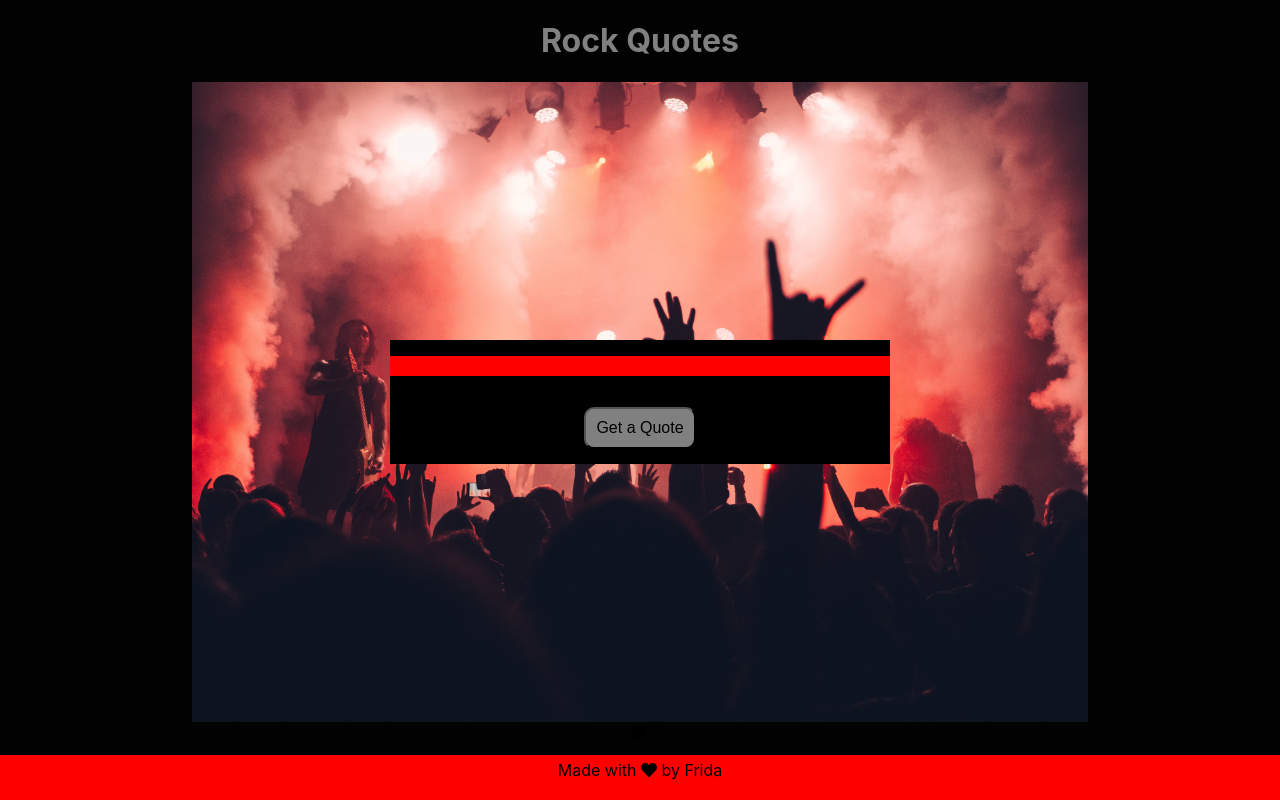
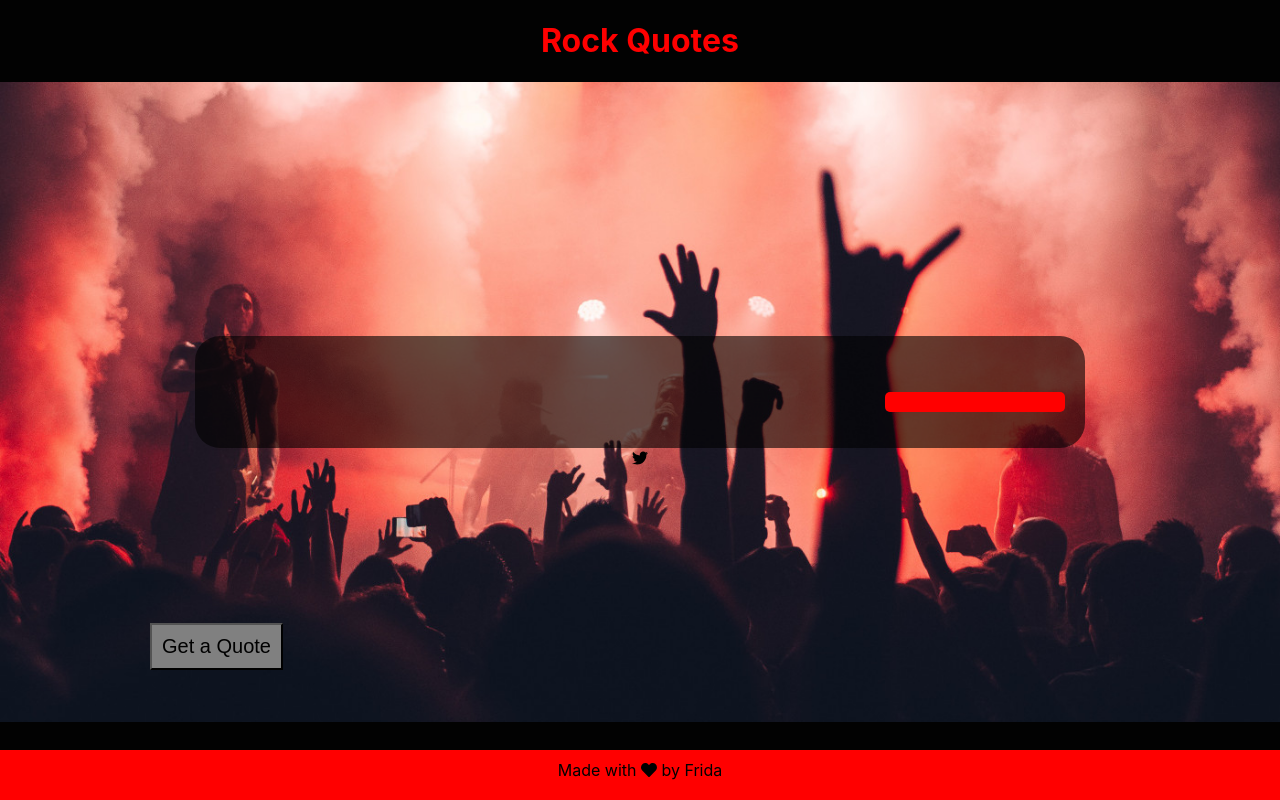
Before and after one commit to fridavbg/MetalQuoteGenerator, a React (Create React App) app: page / in a window 1280 px wide. Built offline with nearby package versions, Linux system fonts and the light colour scheme; no server answers.

Commit message:
Button is fixed

```diff
--- a/src/App.css
+++ b/src/App.css
@@ -10,7 +10,7 @@
 }
 
 h1 {
-  color: grey;
+  color: red;
 }
 
 #background-image {
@@ -18,7 +18,7 @@ h1 {
   background-image: url(./images/backgroundImage1.jpeg);
   background-position: center;
   background-repeat: no-repeat;
-  background-size: contain;
+  background-size: cover;
   min-height: 80vh;
   /* centering */
   display: grid;
@@ -26,39 +26,45 @@ h1 {
   justify-content: center;
 }
 
-#quote-box {
-  background-color: black;
+#quote {
+  background-color: rgb(0, 0, 0, 60%);
+  padding: 20px;
+  width: 850px;
+  height: 50%;
+  border-radius: 25px;
+  overflow: hidden;
 }
 
 #text {
   color: white;
+  font-size: 20px;
   /* text to stay witihin its div */
   white-space: wrap;
-  width: 60vh;
   text-overflow: clip;
-  margin: 10px;
 }
 
 #author {
   font-size: 16px;
   color: black;
   background-color: red;
+  padding: 10px;
+  width: 20vh;
+  border-radius: 5px;
   /* position */
-  padding: 10px;
+  float: right;
 }
 
 #new-quote {
   /* button style */
   background-color: gray;
-  border-radius: 10px;
   color: black;
-  margin: 15px;
   padding: 10px;
   font-family: Arial, Helvetica, sans-serif;
-  font-size: 16px;
-  text-decoration: none;
-  /* position */
-  min-width: 1px;
+  font-size: 20px;
+  /* make that button stay */
+  position: fixed;
+  left: 150px;
+  bottom: 130px;
 }
 
 #footer {
@@ -66,7 +72,7 @@ h1 {
   color: black;
   width: 100%;
   text-align: center;
-  padding-top: 5px;
+  padding-top: 10px;
   position: fixed;
   bottom: 0;
   height: 5%;
--- a/src/Components/QuoteBox.js
+++ b/src/Components/QuoteBox.js
@@ -33,8 +33,9 @@ class QuoteBox extends Component {
     return (
       <div>
         <div id="background-image">
+          <div class="quote-box">
             {/* Quote with author text */}
-          <div id="quote-box">
+            <div id="quote">
               <p id="text">{this.state.quote}</p>
               <p id="author">{this.state.author}</p>
 
@@ -43,8 +44,9 @@ class QuoteBox extends Component {
                 Get a Quote
               </button>
             </div>
+            <FontAwesomeIcon icon={faTwitter} id="tweet-quote" href="" />
           </div>
-        <FontAwesomeIcon icon={faTwitter} id="tweet-quote" href="" />
+        </div>
       </div>
     );
   }
```
Also changed, not shown: package.json (+4 -4 lines), 1 other file (tests, documents, lock files or other folders). Lines whose indentation alone changed are shown as unchanged.
